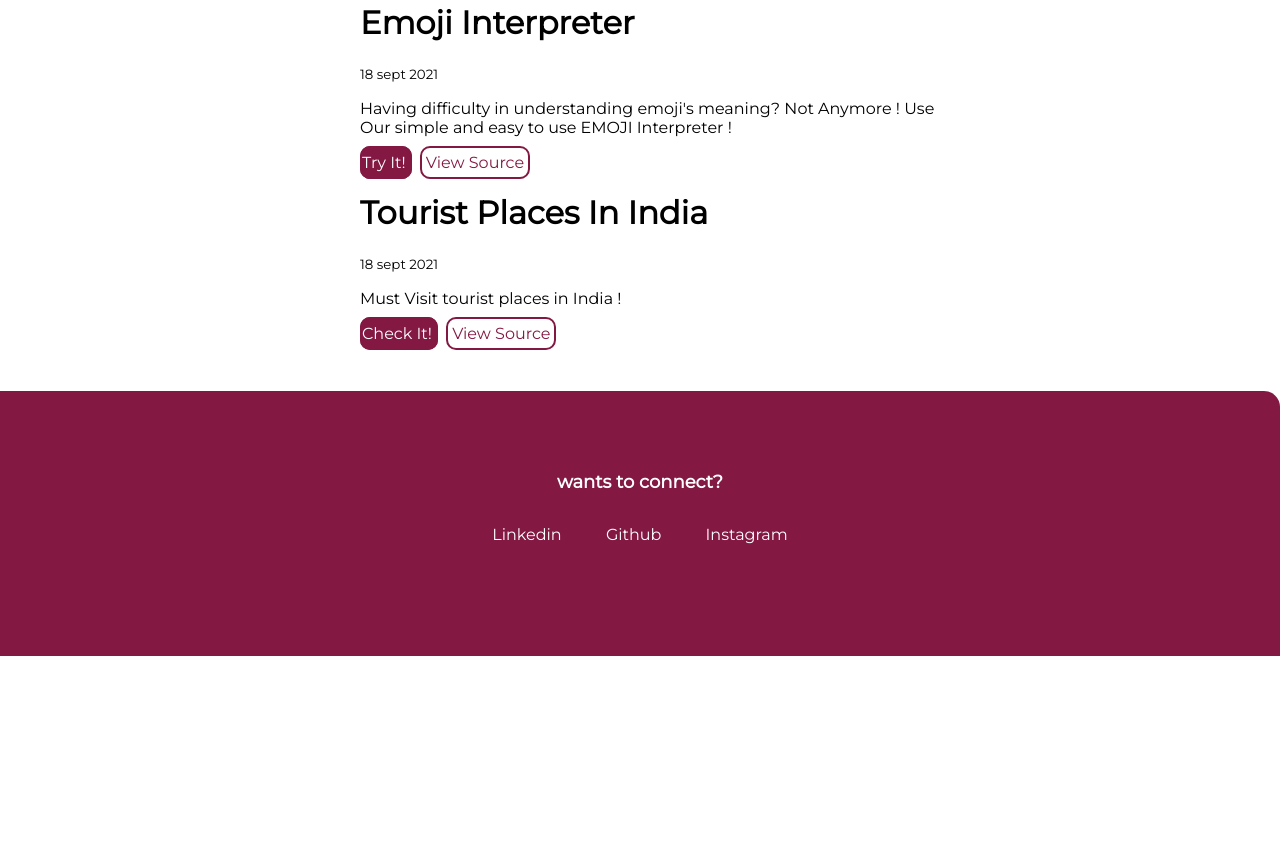
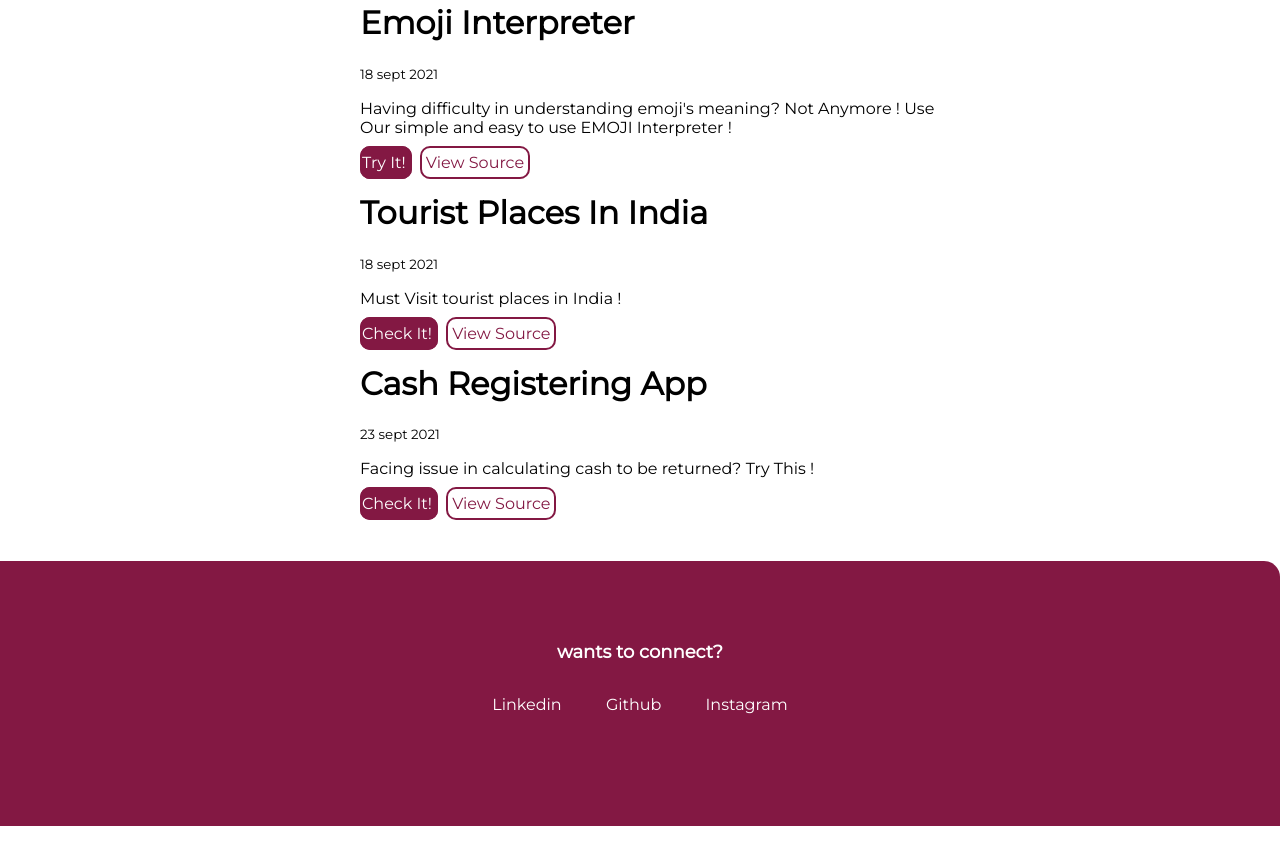
Before and after one commit to anubhavsaraswat/mark4-myportfolio, a plain HTML site: page projects.html in a window 1280 px wide. Shown: the part 1093-1957 px from the top of the page. Before the commit the page ends 1887 px from the top, so only its background shows below. Drawn offline with Linux system fonts and the light colour scheme.

Commit message:
update project cash reg app

```diff
--- a/projects.html
+++ b/projects.html
@@ -134,6 +134,27 @@
           >
         </div>
       </li>
+      <li>
+        <div class="container container-center">
+          <h1>Cash Registering App</h1>
+          <small>23 sept 2021</small>
+          <p>
+            Facing issue in calculating cash to be returned? Try This !
+          </p>
+          <a
+            href="https://cash-calculator-app.netlify.app//"
+            class="link"
+            style="margin-right: 0.5em"
+            >Check It!
+          </a>
+          <a
+            href="hhttps://github.com/anubhavsaraswat/mark10-cash-register-app"
+            class="link-second"
+            >View Source</a
+          >
+        </div>
+      </li>
+
 
 
 
```
